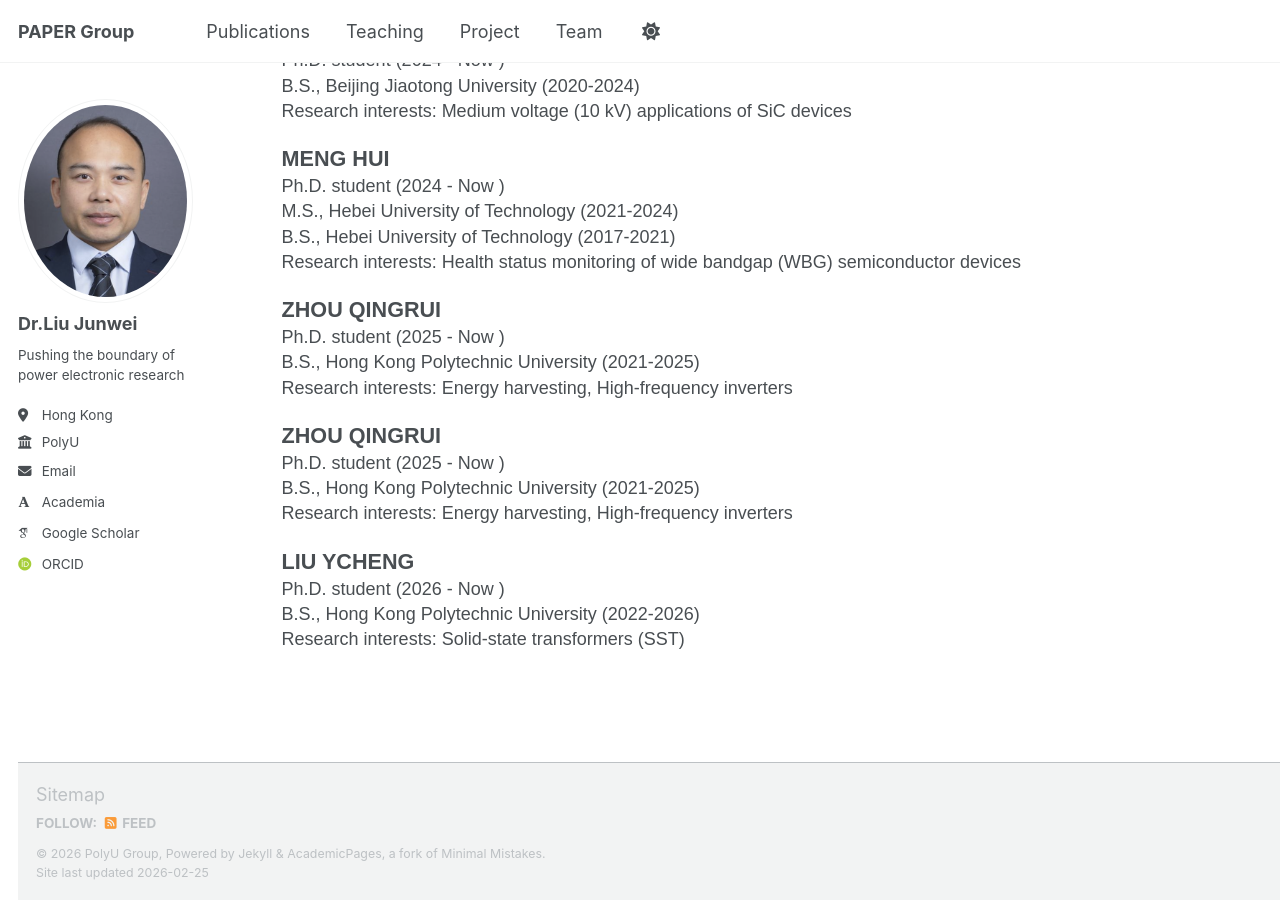
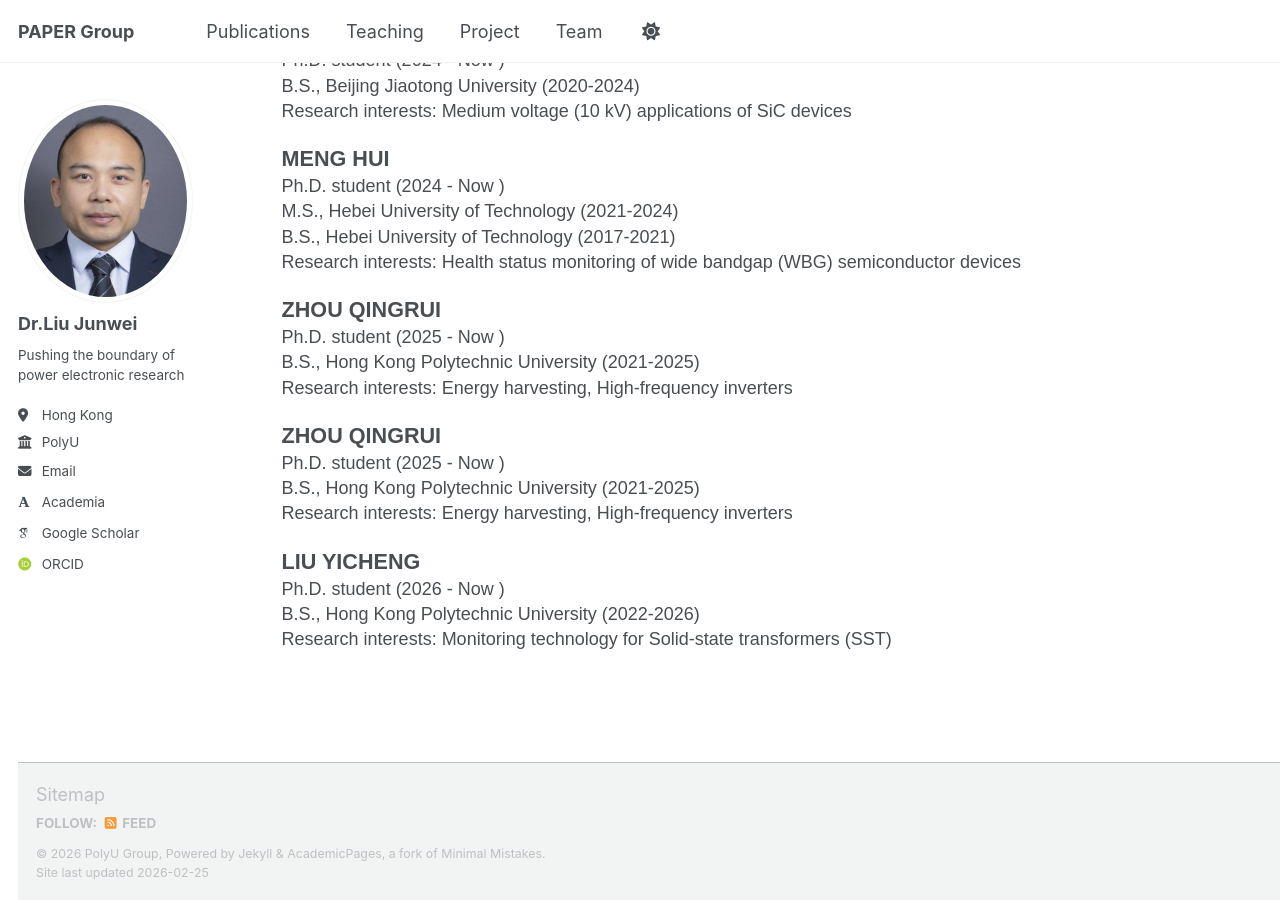
Before and after one commit to xuwenjie404/LiuJW, a Jekyll site: the page built from _pages/team.html, in a window 1280 px wide and 900 px high, scrolled down 562 px. Built offline with Jekyll 4.4.1, drawn with Linux system fonts in a browser that asks for light colours; some web fonts are replaced; a script bundle is joined from its source files by our own code; library files that are not in the unit come from our copies.

Commit message:
update team page

```diff
--- a/_pages/team.html
+++ b/_pages/team.html
@@ -97,10 +97,10 @@ author_profile: true
     </div>
 
      <div class="member">
-        <span class="name">LIU YCHENG</span>
+        <span class="name">LIU YICHENG</span>
         <span class="info">Ph.D. student (2026 - Now )</span>
         <span class="info">B.S., Hong Kong Polytechnic University  (2022-2026)</span>
-        <span class="info">Research interests: Solid-state transformers (SST)</span>
+        <span class="info">Research interests: Monitoring technology for Solid-state transformers (SST)</span>
 </div>
 
 </body>
```
